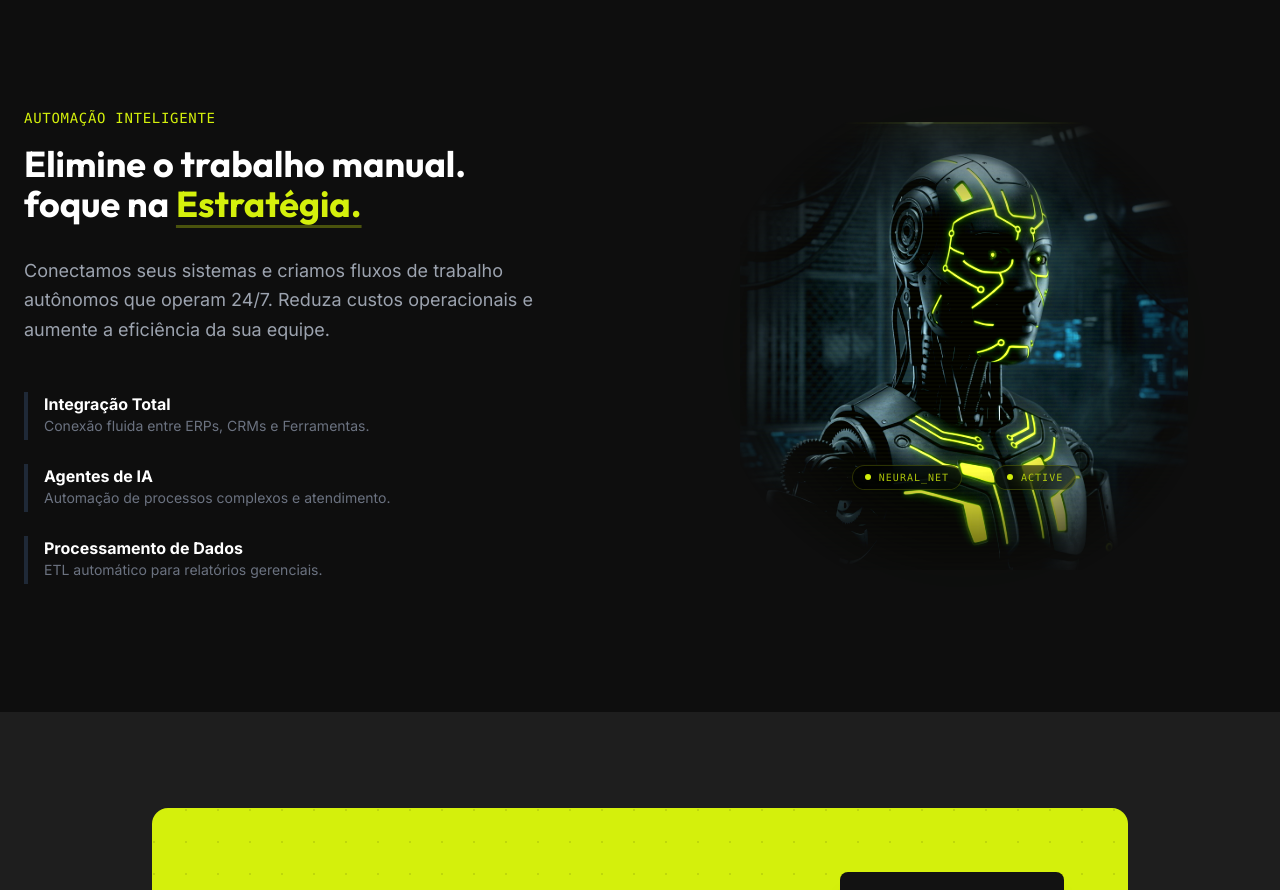
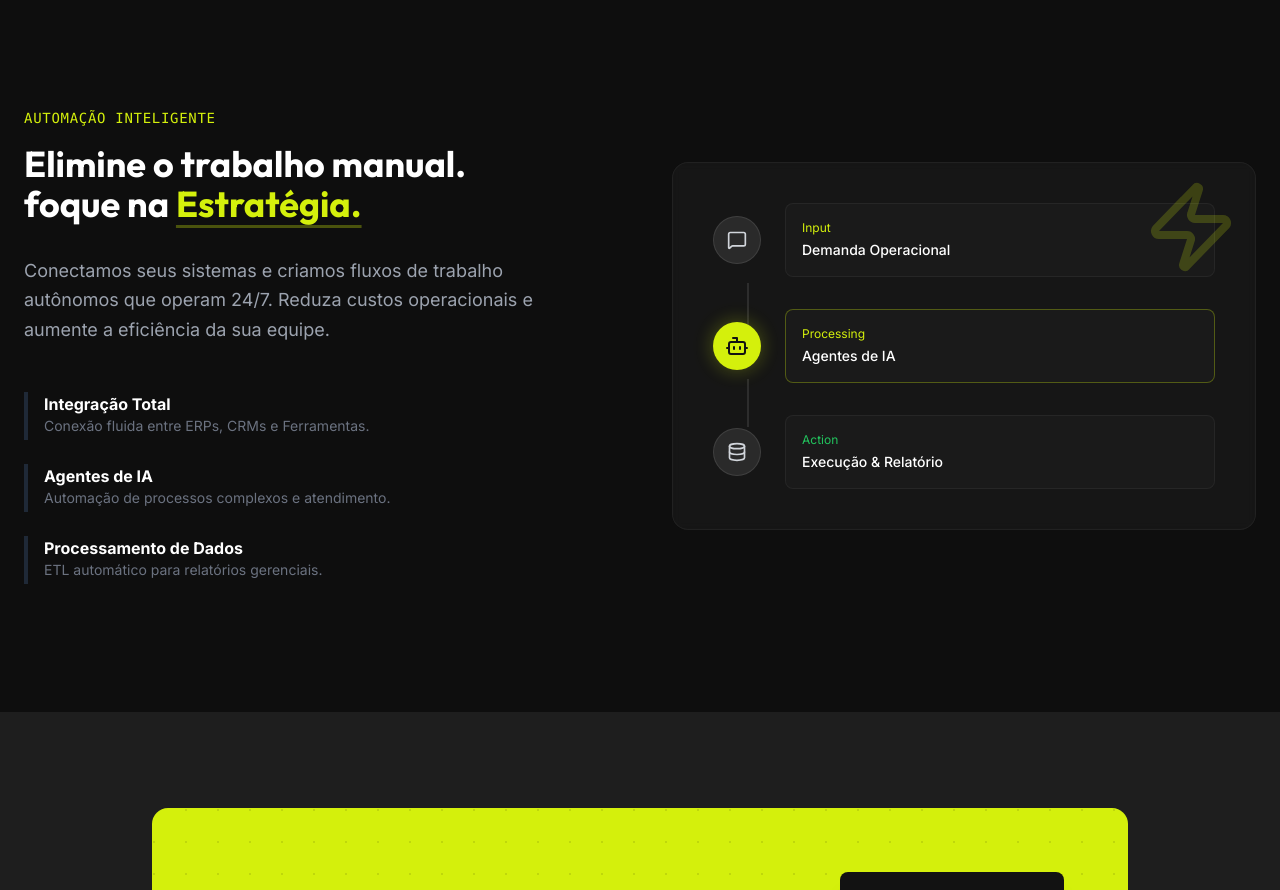
Before and after one commit to usepontox/usepontoxlandingpage, a React (Vite) app: page / in a window 1280 px wide. Shown: the part 1760-2650 px from the top of the page. Built offline with nearby package versions, Linux system fonts and the light colour scheme.

Commit message:
Update via npm run deploy

```diff
--- a/src/components/Automations.tsx
+++ b/src/components/Automations.tsx
@@ -1,5 +1,5 @@
 import { motion } from 'framer-motion';
-
+import { Zap, MessageSquare, Bot, Database } from 'lucide-react';
 
 export function Automations() {
     return (
@@ -43,51 +43,51 @@ export function Automations() {
                         viewport={{ once: true }}
                         className="relative"
                     >
-                        {/* AI Visual Representation */}
-                        <div className="relative z-10 w-full max-w-md mx-auto aspect-square flex items-center justify-center">
-                            {/* Tech Background Grid - making it feel connected */}
-                            <div className="absolute inset-0 bg-[linear-gradient(rgba(20,20,20,0)_1px,transparent_1px),linear-gradient(90deg,rgba(20,20,20,0)_1px,transparent_1px)] bg-[size:40px_40px] [mask-image:radial-gradient(ellipse_60%_60%_at_50%_50%,black,transparent)] opacity-50" />
-
-                            {/* Main Image with blending */}
-                            <div className="absolute inset-0 rounded-full bg-primary/5 blur-3xl opacity-20 animate-pulse pointer-events-none" />
-
-                            <img
-                                src="/images/ai-robot.png"
-                                alt="AI Automation Agent"
-                                className="relative z-10 w-full h-full object-contain [mask-image:radial-gradient(circle_at_center,black_40%,transparent_80%)] contrast-125 brightness-110 drop-shadow-[0_0_30px_rgba(212,240,12,0.15)]"
-                                style={{ mixBlendMode: 'lighten' }}
-                            />
-
-                            {/* Animated Holographic Scanlines */}
-                            <div className="absolute inset-0 z-20 overflow-hidden pointer-events-none [mask-image:radial-gradient(circle_at_center,black_40%,transparent_80%)]">
-                                <motion.div
-                                    className="w-full h-[2px] bg-primary/50 shadow-[0_0_20px_#D4F00C]"
-                                    animate={{ top: ["0%", "100%", "0%"] }}
-                                    transition={{ duration: 4, repeat: Infinity, ease: "linear" }}
-                                />
-                                <div className="absolute inset-0 bg-[linear-gradient(transparent_2px,#D4F00C_2px)] bg-[size:100%_4px] opacity-[0.03]" />
+                        {/* Minimalist Flowchart */}
+                        <div className="relative z-10 p-10 border border-white/5 rounded-2xl bg-surface/50 backdrop-blur-sm">
+                            <div className="absolute top-0 right-0 p-4 opacity-20">
+                                <Zap className="w-24 h-24 text-primary" />
                             </div>
 
-                            {/* Floating Data Points Effect */}
-                            <div className="absolute bottom-20 left-0 right-0 flex justify-center gap-8 z-30">
-                                <motion.div
-                                    initial={{ opacity: 0 }}
-                                    animate={{ opacity: 1 }}
-                                    transition={{ delay: 1 }}
-                                    className="flex items-center gap-2 bg-black/50 backdrop-blur-md px-3 py-1 rounded-full border border-primary/20"
-                                >
-                                    <div className="w-1.5 h-1.5 rounded-full bg-primary animate-pulse" />
-                                    <span className="text-[10px] font-mono text-primary/80 tracking-widest">NEURAL_NET</span>
-                                </motion.div>
-                                <motion.div
-                                    initial={{ opacity: 0 }}
-                                    animate={{ opacity: 1 }}
-                                    transition={{ delay: 1.5 }}
-                                    className="flex items-center gap-2 bg-black/50 backdrop-blur-md px-3 py-1 rounded-full border border-primary/20"
-                                >
-                                    <div className="w-1.5 h-1.5 rounded-full bg-primary animate-pulse delay-75" />
-                                    <span className="text-[10px] font-mono text-primary/80 tracking-widest">ACTIVE</span>
-                                </motion.div>
+                            <div className="space-y-8">
+                                {/* Step 1 */}
+                                <div className="flex items-center gap-6">
+                                    <div className="w-12 h-12 rounded-full bg-[#2A2A2A] flex items-center justify-center border border-white/10 relative z-10">
+                                        <MessageSquare className="w-5 h-5 text-gray-300" />
+                                    </div>
+                                    <div className="flex-1 p-4 bg-[#1A1A1A] rounded-lg border border-white/5">
+                                        <div className="text-xs text-primary mb-1">Input</div>
+                                        <div className="text-sm font-medium">Demanda Operacional</div>
+                                    </div>
+                                </div>
+
+                                {/* Connector Line */}
+                                <div className="absolute left-[74px] top-[88px] w-0.5 h-12 bg-white/10" />
+
+                                {/* Step 2 */}
+                                <div className="flex items-center gap-6">
+                                    <div className="w-12 h-12 rounded-full bg-primary flex items-center justify-center shadow-[0_0_20px_rgba(212,240,12,0.3)] relative z-10">
+                                        <Bot className="w-6 h-6 text-background" />
+                                    </div>
+                                    <div className="flex-1 p-4 bg-[#1A1A1A] rounded-lg border border-primary/30">
+                                        <div className="text-xs text-primary mb-1">Processing</div>
+                                        <div className="text-sm font-medium text-white">Agentes de IA</div>
+                                    </div>
+                                </div>
+
+                                {/* Connector Line */}
+                                <div className="absolute left-[74px] top-[184px] w-0.5 h-12 bg-white/10" />
+
+                                {/* Step 3 */}
+                                <div className="flex items-center gap-6">
+                                    <div className="w-12 h-12 rounded-full bg-[#2A2A2A] flex items-center justify-center border border-white/10 relative z-10">
+                                        <Database className="w-5 h-5 text-gray-300" />
+                                    </div>
+                                    <div className="flex-1 p-4 bg-[#1A1A1A] rounded-lg border border-white/5">
+                                        <div className="text-xs text-green-500 mb-1">Action</div>
+                                        <div className="text-sm font-medium">Execução & Relatório</div>
+                                    </div>
+                                </div>
                             </div>
                         </div>
                     </motion.div>
```
